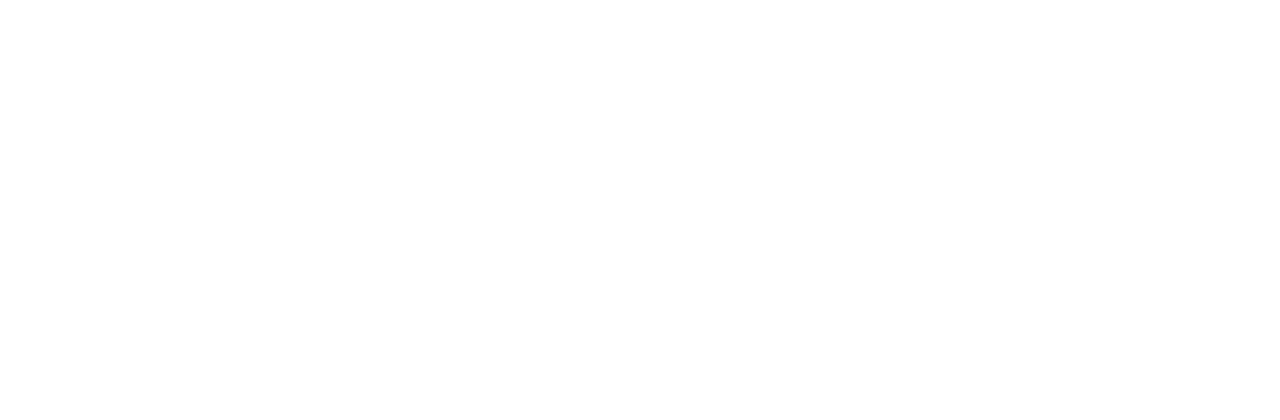
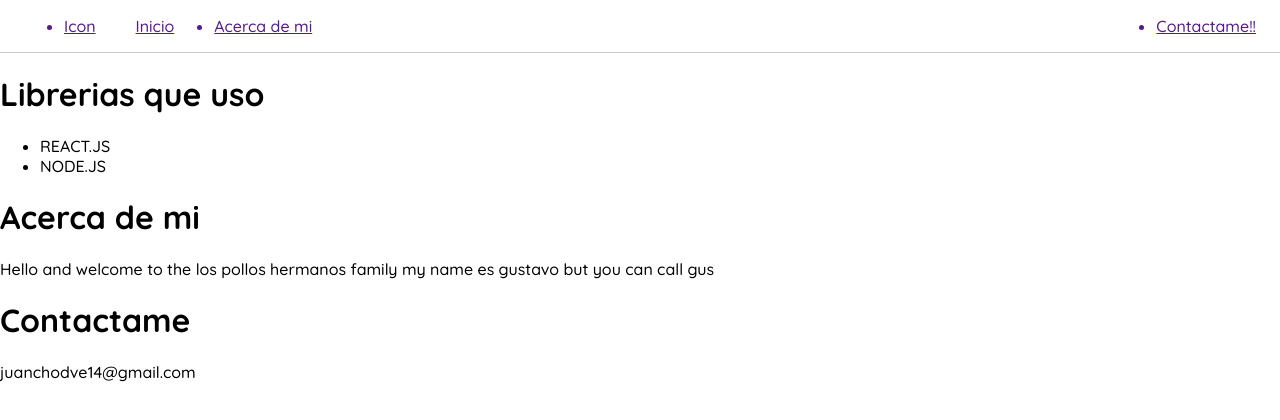
Before and after one commit to Gilberter/mypage, a plain HTML site: page index.html in a window 1280 px wide. Drawn offline with Linux system fonts and the light colour scheme.

Commit message:
html and css

```diff
--- a/index.html
+++ b/index.html
@@ -4,9 +4,41 @@
     <meta charset="UTF-8">
     <meta http-equiv="X-UA-Compatible" content="IE=edge">
     <meta name="viewport" content="width=device-width, initial-scale=1.0">
-    <title>Document</title>
+    <link rel="preconnect" href="https://fonts.googleapis.com">
+    <link rel="preconnect" href="https://fonts.gstatic.com" crossorigin>
+    <link href="https://fonts.googleapis.com/css2?family=Quicksand:wght@300;500;700&display=swap" rel="stylesheet">
+    <link rel="stylesheet" href="./styles.css">
+    <title>Gilberter's INC</title>
 </head>
 <body>
+    <header class="header-conteiner">
+        <nav class="nav-bar-left">
+            <ul>
+                <a href=""><li>Icon</li></a>
+                <a href="">Inicio</a>
+                <a href=""><li>Acerca de mi</li></a>
+            </ul>
+        </nav>
+        <nav class="nav-bar-right">
+            <ul>
+                <a href=""><li>Contactame!!</li></a>
+            </ul>
+        </nav>
+    </header>
+    <div class="body-conteiner">
+        <h1>Librerias que uso</h1>
+        <ul>
+            <li>REACT.JS</li>
+            <li>NODE.JS</li>
+        </ul>
 
+    </div>
+    <footer class="footer-conteiner">
+        <h1>Acerca de mi</h1>
+        <p>Hello and welcome to the los pollos hermanos family my name es gustavo but you can call gus</p>
+        <h1>Contactame</h1>
+        <p>juanchodve14@gmail.com</p>
+    </footer>
+    <script src="./script.js"></script>
 </body>
 </html>
--- a/styles.css
+++ b/styles.css
@@ -0,0 +1,27 @@
+:root {
+    --white: #FFFFFF;
+    --black: #000000;
+    --very-light-pink: #C7C7C7;
+    --text-input-field: #F7F7F7;
+    --hospital-green: #ACD9B2;
+    --sm: 14px;
+    --md: 16px;
+    --lg: 18px;
+}
+body {
+    margin: 0;
+    font-family: 'Quicksand', sans-serif;
+}
+
+.header-conteiner {
+    display: flex;
+    justify-content: space-between;
+    padding: 0 24px;
+    border-bottom: 1px solid var(--very-light-pink);
+}
+
+.nav-bar-left ul {
+    display: flex;
+    flex-direction: row;
+    gap: 40px;
+}
```
